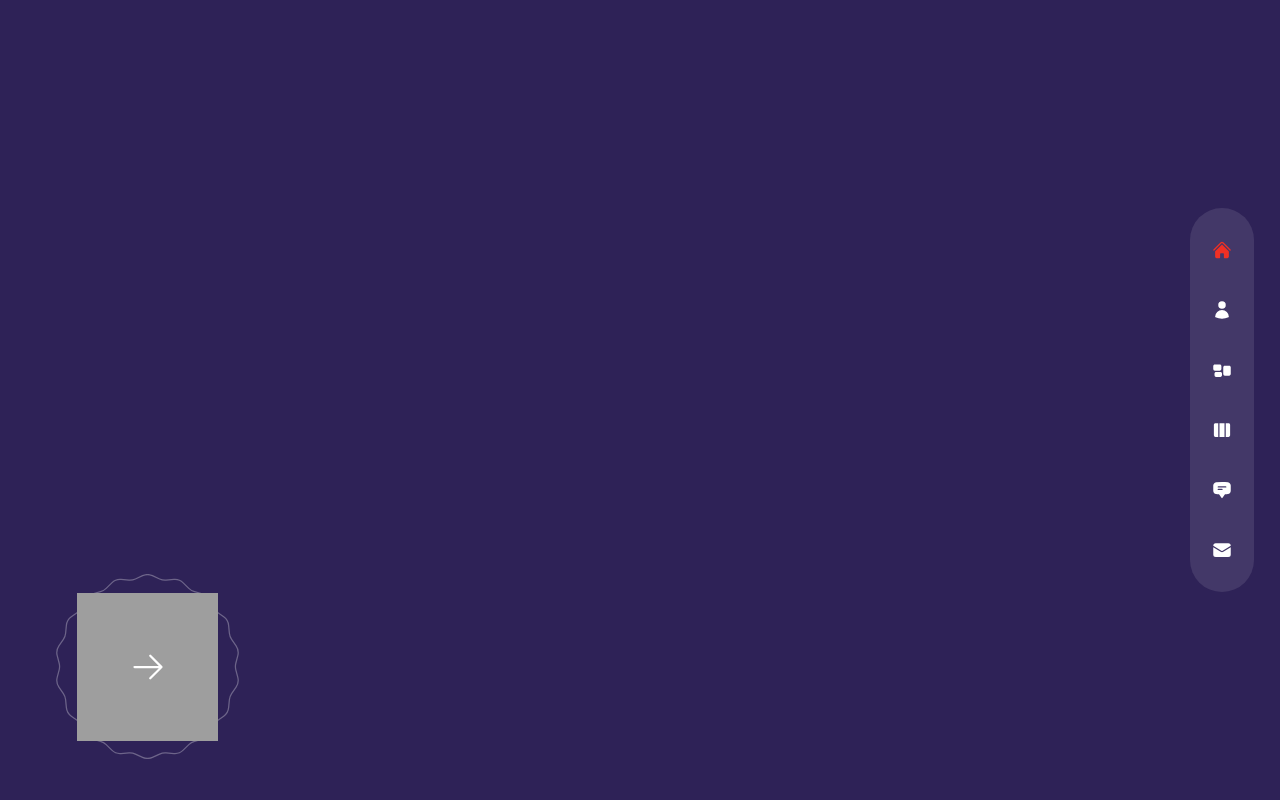
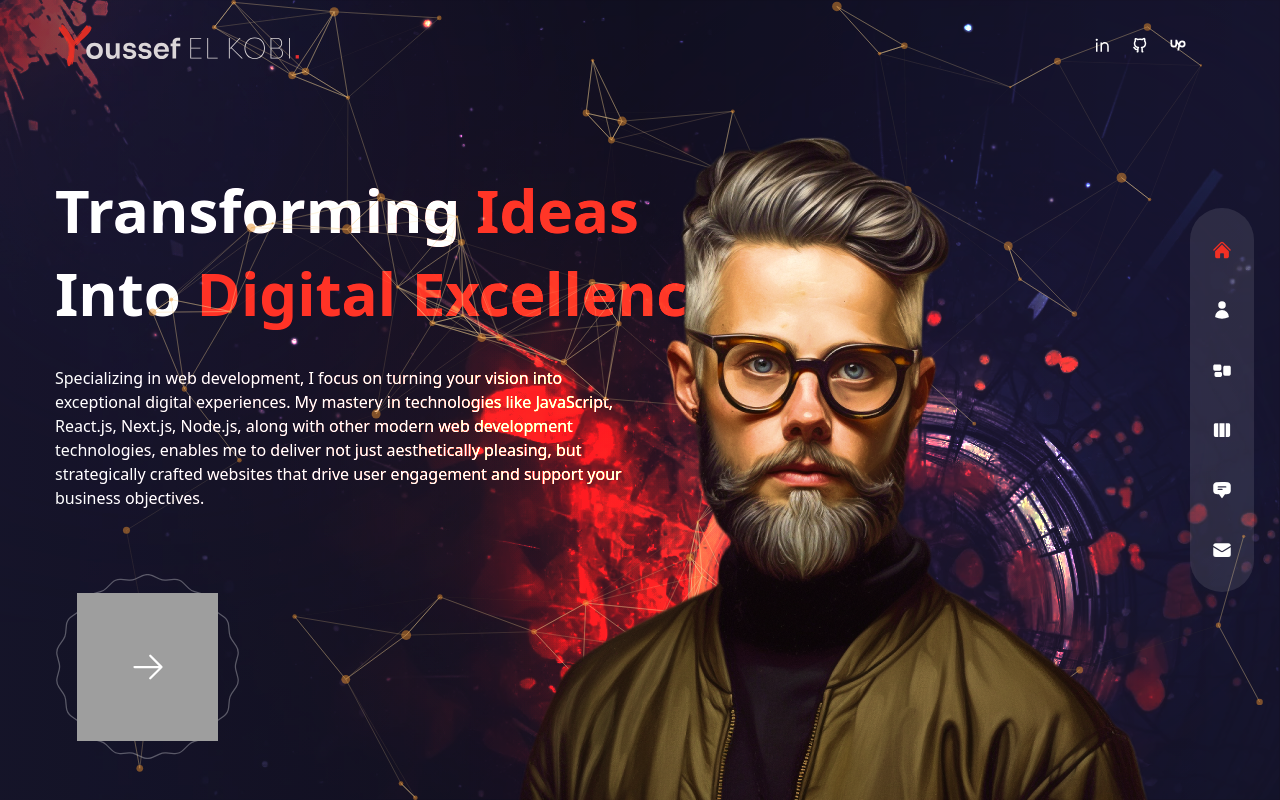
Before and after one commit to Youssef-kobi/portfolio, a Next.js app: page / in a window 1280 px wide. Built offline with nearby package versions, Linux system fonts and the light colour scheme; grey boxes are pictures that could not be loaded; some icons are missing.

Commit message:
lazy loading

```diff
--- a/src/components/Transition.jsx
+++ b/src/components/Transition.jsx
@@ -3,16 +3,13 @@
 
 const transitionVariants = {
   initial: {
-    opacity: 0,
-    transform: 'translateX(100%)'
+    transform: 'translateX(0)'
   },
   animate: {
-    opacity: 1,
-    transform: 'translateX(0%)'
+    transform: 'translateX(-100%)'
   },
   exit: {
-    opacity: 0,
-    transform: 'translateX(100%)'
+    transform: 'translateX(0%)'
   }
 }
 
@@ -20,7 +17,7 @@
   return (
     <>
       <motion.div
-        className='fixed top-0 left-0 h-screen w-screen z-30 bg-[#2e2257]'
+        className='fixed top-0 left-0 bottom-0 h-screen w-screen z-30 bg-[#16142a]'
         initial='initial'
         variants={transitionVariants}
         animate='animate'
@@ -28,7 +25,7 @@
         transition={{ delay: 0.2, duration: 0.6, ease: 'easeInOut' }}
       ></motion.div>
       <motion.div
-        className='fixed top-0 left-0 h-screen w-screen z-20 bg-[#3b2d71]'
+        className='fixed top-0 left-0 bottom-0 h-screen w-screen z-20 bg-[#992E3D]'
         initial='initial'
         variants={transitionVariants}
         animate='animate'
@@ -36,7 +33,7 @@
         transition={{ delay: 0.4, duration: 0.6, ease: 'easeInOut' }}
       ></motion.div>
       <motion.div
-        className='fixed top-0 left-0 h-screen w-screen z-10 bg-[#4b3792]'
+        className='fixed top-0 left-0 bottom-0 h-screen w-screen z-10 bg-[#503D4F]'
         initial='initial'
         variants={transitionVariants}
         animate='animate'
@@ -44,7 +41,7 @@
         transition={{ delay: 0.6, duration: 0.6, ease: 'easeInOut' }}
       ></motion.div>
     </>
-  );
+  )
 }
 
 export default Transition;
```
Also changed, not shown: src/pages/_app.js (+2 -8 lines).
